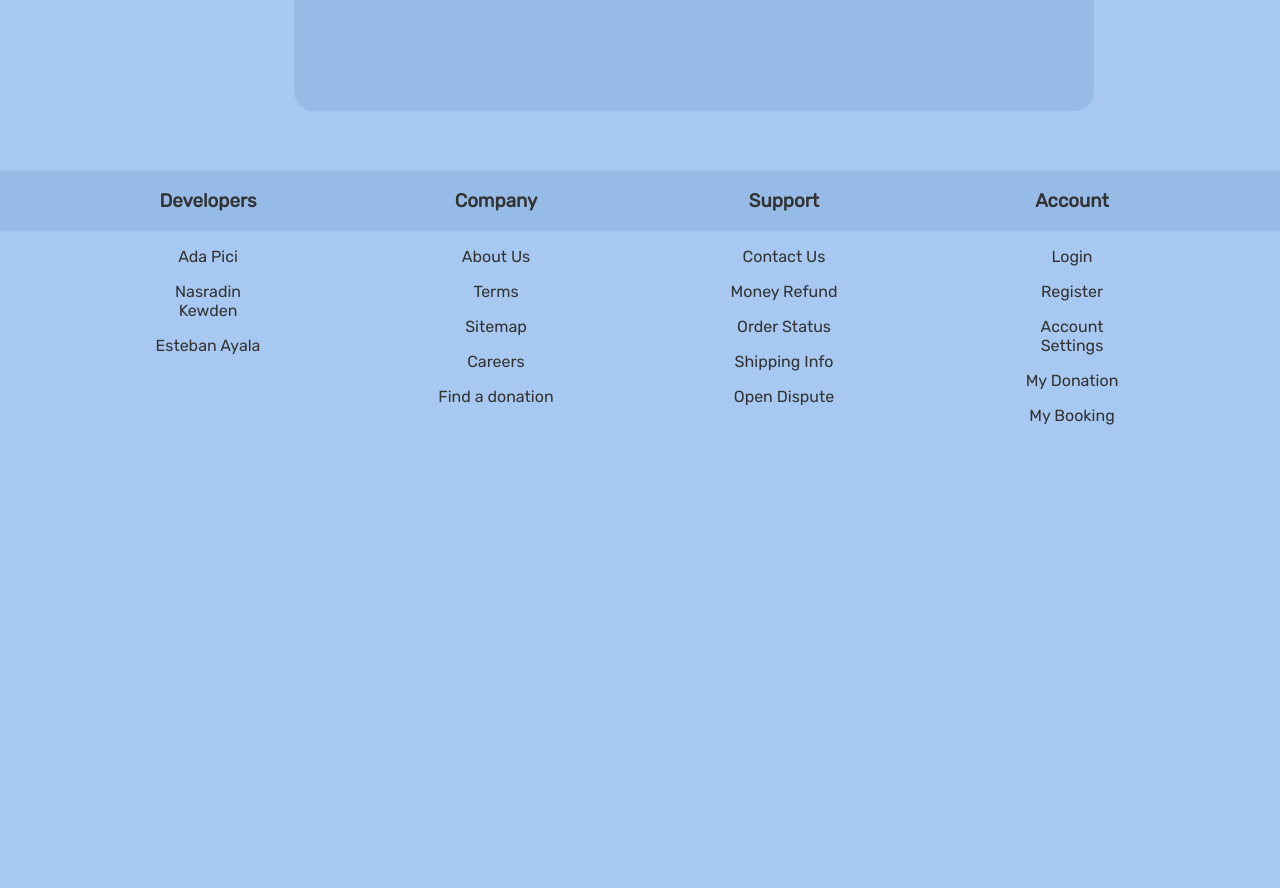
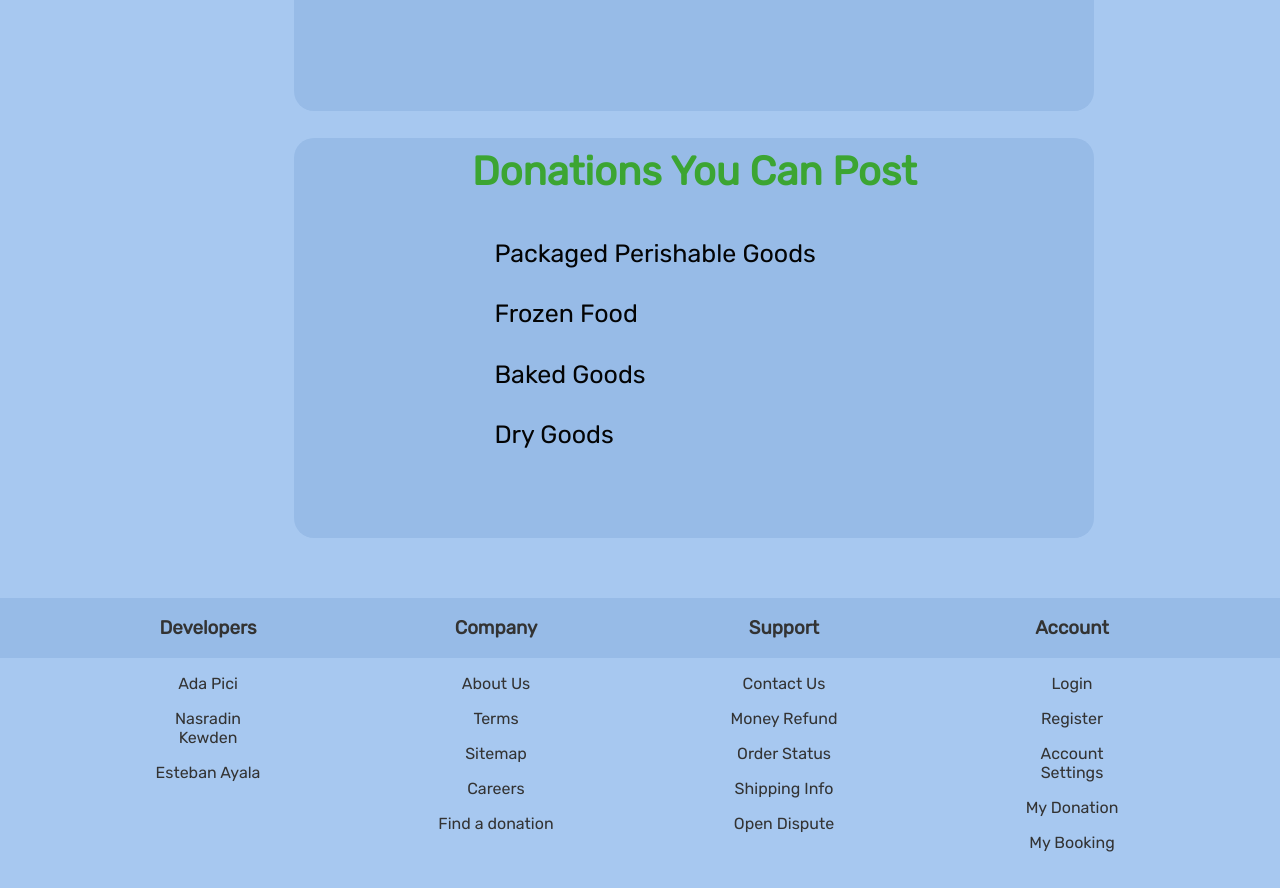
Before and after one commit to Workday-Group2/UDonate, a React (Create React App) app in the folder capstone-ui/: page /resource in a window 1280 px wide. Shown: the part 980-1868 px from the top of the page. Before the commit the page ends 1441 px from the top, so only its background shows below. Built offline with nearby package versions, Linux system fonts and the light colour scheme; no server answers.

Commit message:
style: resource page

```diff
--- a/capstone-ui/src/components/Resource/Resource.css
+++ b/capstone-ui/src/components/Resource/Resource.css
@@ -48,3 +48,17 @@
 .donator-image2{
     width: 100px;
 }
+
+.donation-youPost{
+    color: #3CA532;
+    font-weight: bold;
+    font-size: 40px;
+}
+.packaged {
+    color: rgba(0, 0, 0, 0.98);
+    font-weight: 200;
+    font-size: 25px;
+}
+.donations-youcan{
+    margin-left: 200px;
+}
--- a/capstone-ui/src/components/Resource/Resource.jsx
+++ b/capstone-ui/src/components/Resource/Resource.jsx
@@ -34,6 +34,21 @@ export default function Resource() {
         <p>The food must meet all quality and labeling standards imposed by federal, state and local laws and regulations.</p>
         <p>For food safety reasons we cannot accept cooked food/meals (food that has been heated/reheated), food that has previously been served to the public (hot bar items, food from a serving/buffet line, etc.) and prepared food that is not in individually sealed packaging. </p>
         </div>
+
+        </div>
+        <div className="donators">
+
+        <div className="donation-guidelines">
+          <h1 className="donation-youPost">Donations You Can Post</h1>
+          <div className="donations-youcan">
+            <li className="packaged">Packaged Perishable Goods</li>
+            <li className="packaged">Frozen Food</li>
+            <li className="packaged">Baked Goods</li>
+            <li className="packaged">Dry Goods</li>
+
+          </div>
+
+        </div>
         </div>
 
 
```
